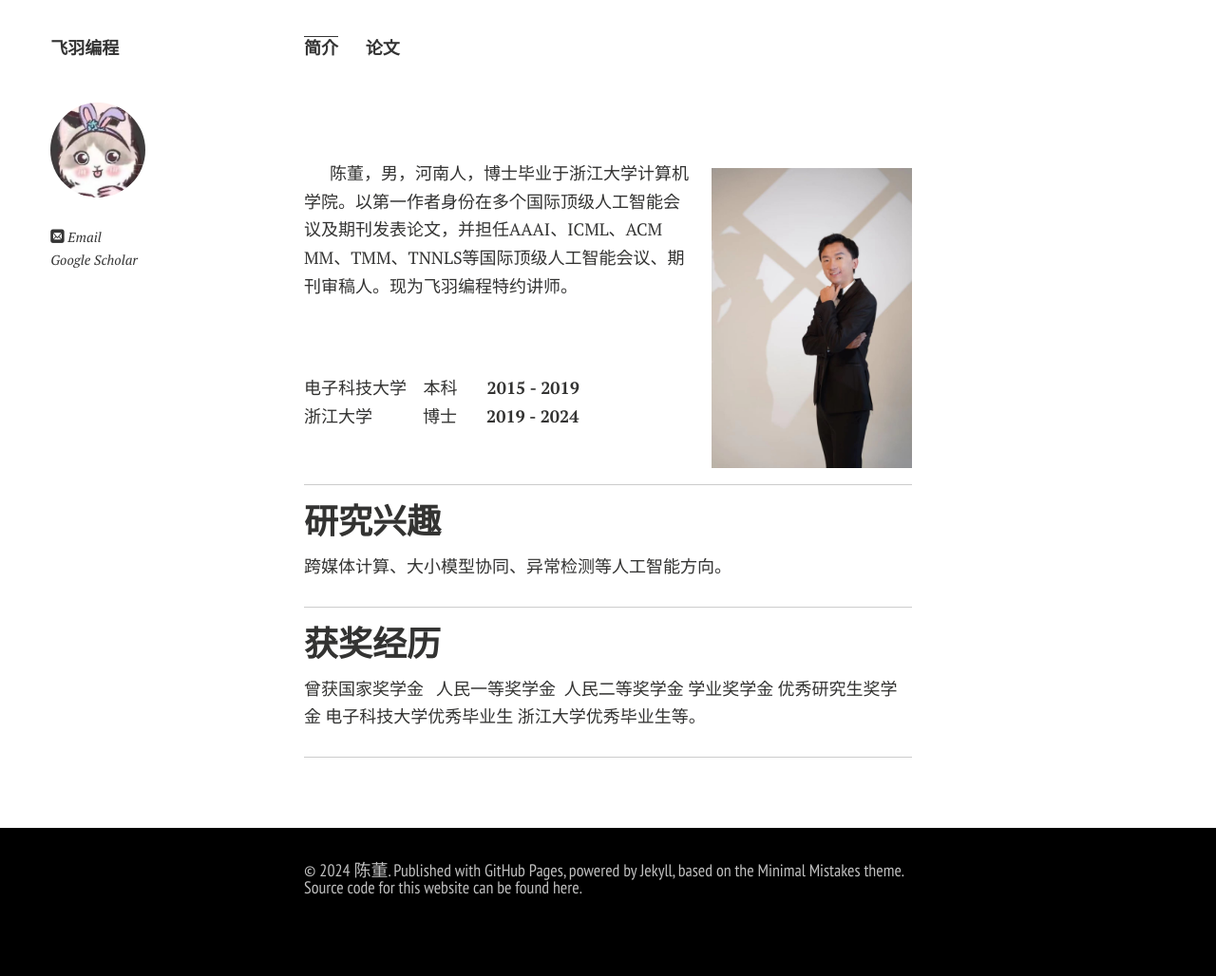
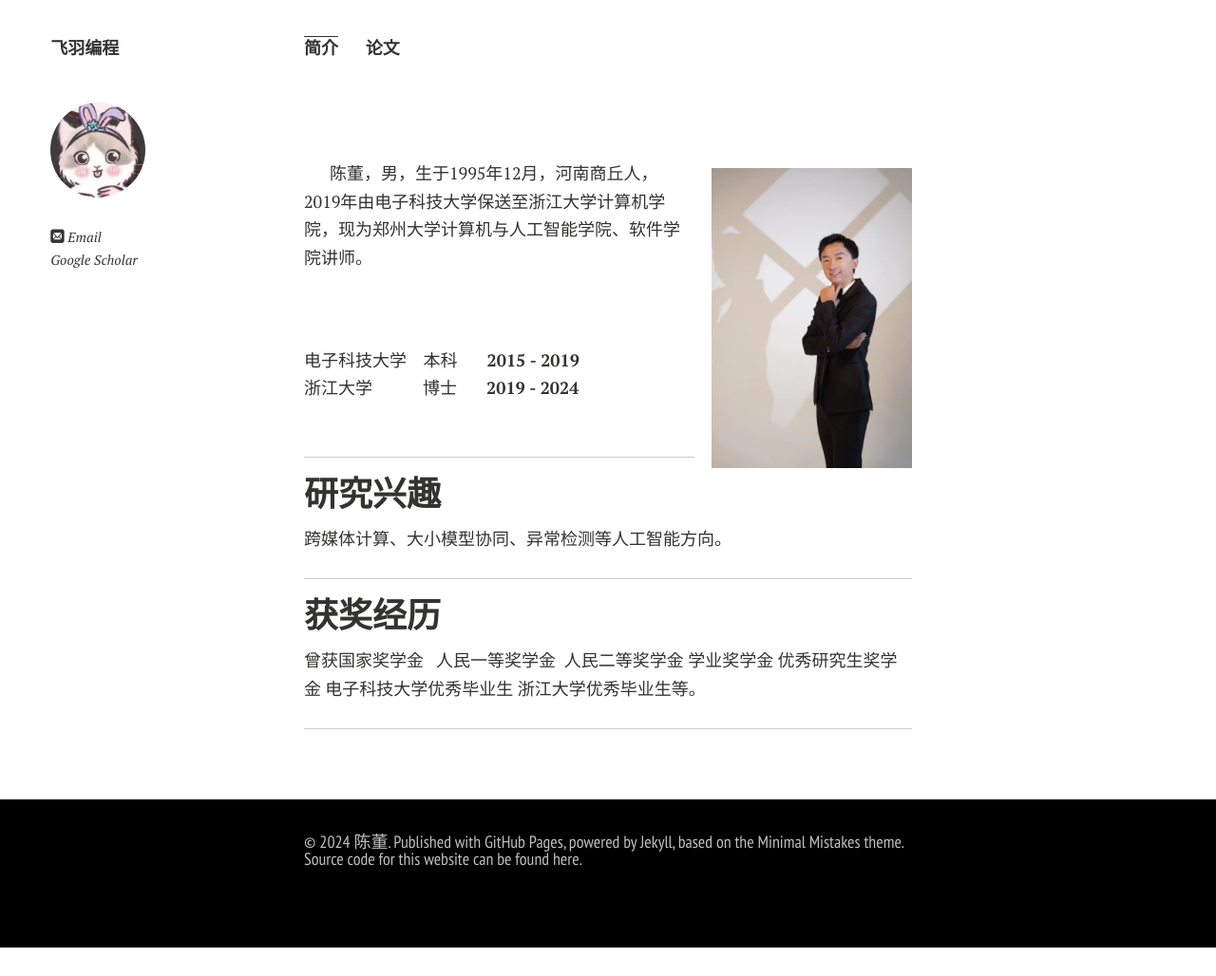
Before and after one commit to Anfeather/Anfeather.github.io, a Jekyll site: the page built from index.md, in a window 1280 px wide. Shown: the whole page at 95% size. Built offline with Jekyll 4.4.1, drawn with Linux system fonts in a browser that asks for light colours; nearby versions of some CDN libraries; comment, search, counter and statistics services are not loaded; a style sheet for code colours, icons or effects is not loaded; our own code applies the rules of GitHub Pages for plain Markdown files; after the commit the page ends 998 px from its top, so only the background shows below that.

Commit message:
Update index.md

```diff
--- a/index.md
+++ b/index.md
@@ -6,7 +6,7 @@ layout: page
 
 <img src="https://anfeather.github.io/chendong.jpg" class="floatpic" width="340" height="500">
 
-陈董，男，河南人，博士毕业于浙江大学计算机学院。以第一作者身份在多个国际顶级人工智能会议及期刊发表论文，并担任AAAI、ICML、ACM MM、TMM、TNNLS等国际顶级人工智能会议、期刊审稿人。现为飞羽编程特约讲师。
+陈董，男，生于1995年12月，河南商丘人，2019年由电子科技大学保送至浙江大学计算机学院，现为郑州大学计算机与人工智能学院、软件学院讲师。
 
 
 ## &nbsp;
```
